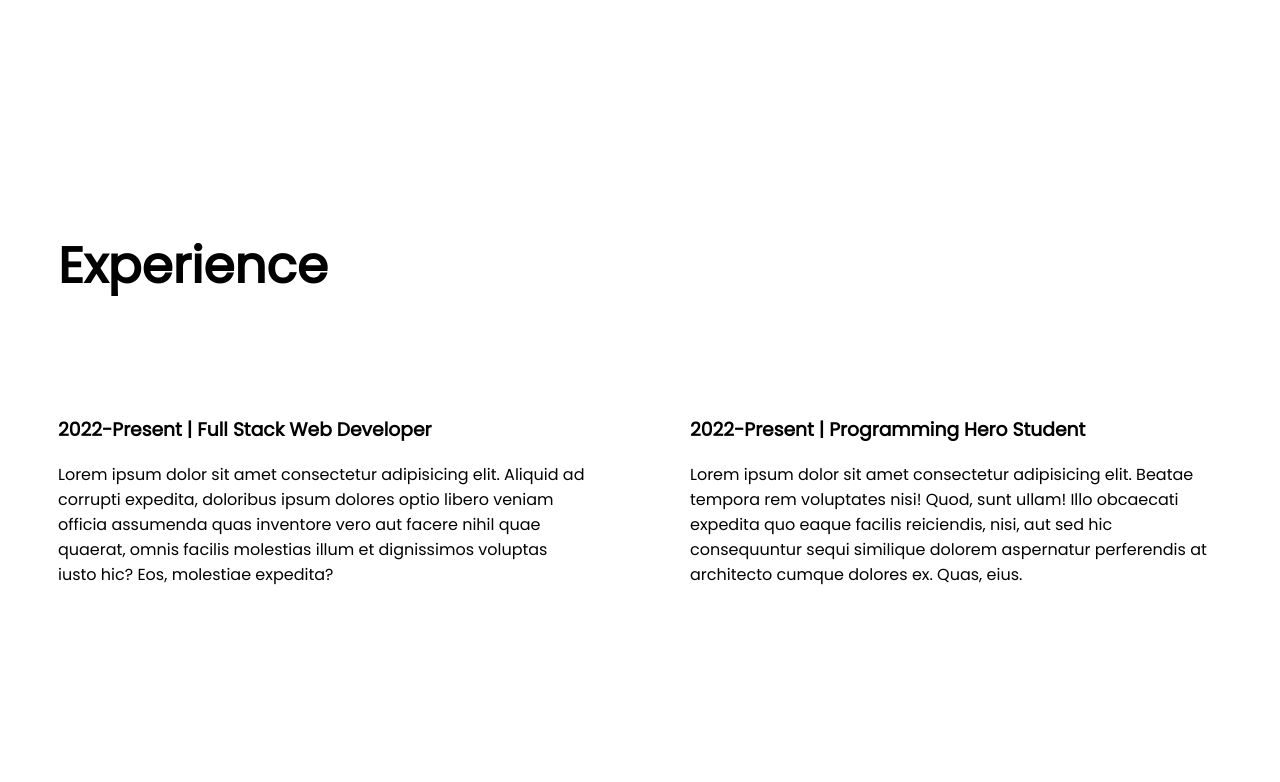
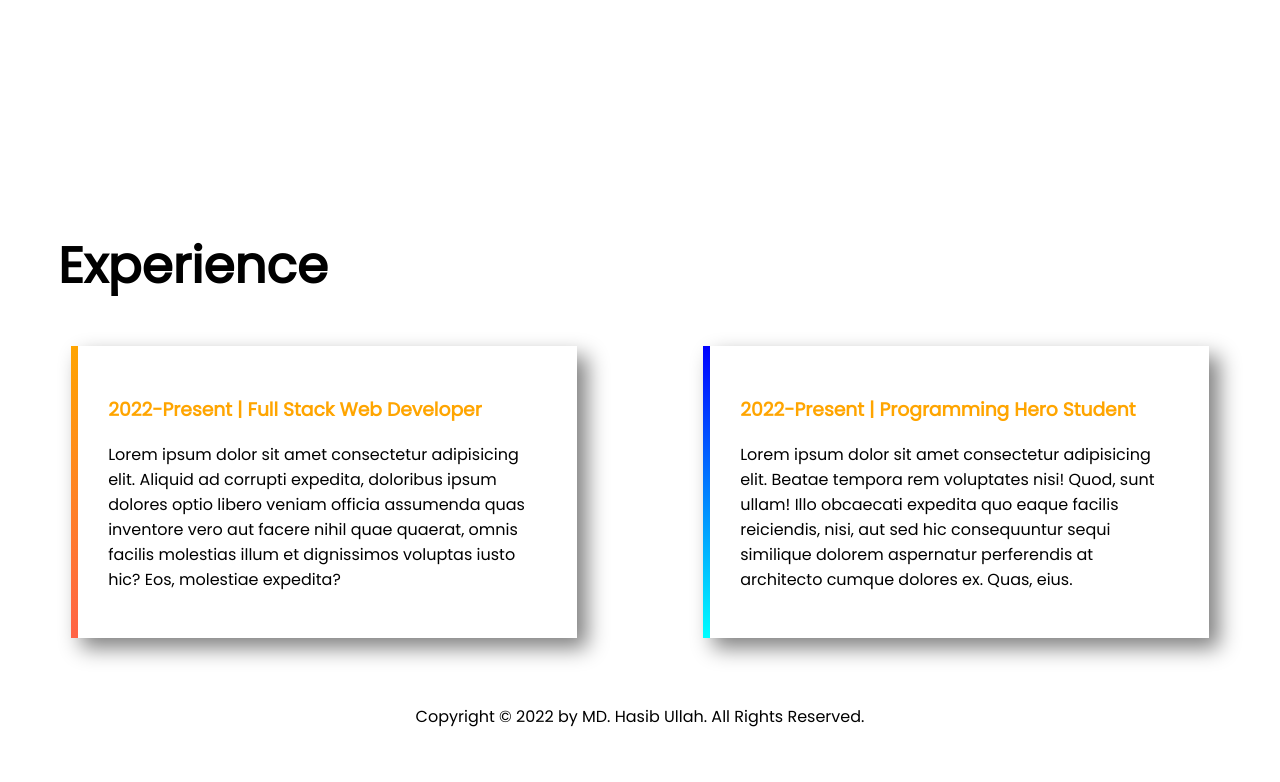
Before and after one commit to HasibGit/Developer_Portfolio, a plain HTML site: page index.html in a window 1280 px wide. Shown: the part 1224-2006 px from the top of the page. Before the commit the page ends 1885 px from the top, so only its background shows below. Drawn offline with Linux system fonts and the light colour scheme.

Commit message:
bottom and footer section done

```diff
--- a/css/style.css
+++ b/css/style.css
@@ -40,3 +40,28 @@
 .mid-section{
     margin-top: 100px;
 }
+
+.experience-items{
+    width: 40%;
+    margin-right: 5%;
+    margin-left: 5%;
+    padding: 30px;
+    box-shadow: 10px 10px 20px gray;
+}
+
+#programming-hero{
+    border-left: 7px solid;
+    border-image: linear-gradient(blue, cyan);
+    border-image-slice: 1;
+}
+
+#full-stack{
+    border-left: 7px solid;
+    border-image: linear-gradient(orange, tomato);
+    border-image-slice: 1;
+}
+
+footer p{
+    padding: 50px;
+    text-align: center;
+}
--- a/index.html
+++ b/index.html
@@ -53,8 +53,8 @@
 
         <h1 style="margin-left: 50px;">Experience</h1>
         <div class="flex-container">
-            <div class="half-width">
-                <h3>2022-Present | Full Stack Web Developer</h3>
+            <div id="full-stack" class="experience-items">
+                <h3 class="orange-color">2022-Present | Full Stack Web Developer</h3>
                 <p>Lorem ipsum dolor sit amet consectetur adipisicing elit. Aliquid ad corrupti expedita, doloribus
                     ipsum
                     dolores optio libero veniam officia assumenda quas inventore vero aut facere nihil quae quaerat,
@@ -62,8 +62,8 @@
                     facilis molestias illum et dignissimos voluptas iusto hic? Eos, molestiae expedita?</p>
             </div>
 
-            <div class="half-width">
-                <h3>2022-Present | Programming Hero Student</h3>
+            <div id="programming-hero" class="experience-items">
+                <h3 class="orange-color">2022-Present | Programming Hero Student</h3>
                 <p>Lorem ipsum dolor sit amet consectetur adipisicing elit. Beatae tempora rem voluptates nisi! Quod,
                     sunt
                     ullam! Illo obcaecati expedita quo eaque facilis reiciendis, nisi, aut sed hic consequuntur sequi
@@ -73,6 +73,9 @@
 
     </section>
 
+    <footer>
+        <p>Copyright © 2022 by MD. Hasib Ullah. All Rights Reserved.</p>
+    </footer>
 
 
 </body>
```
